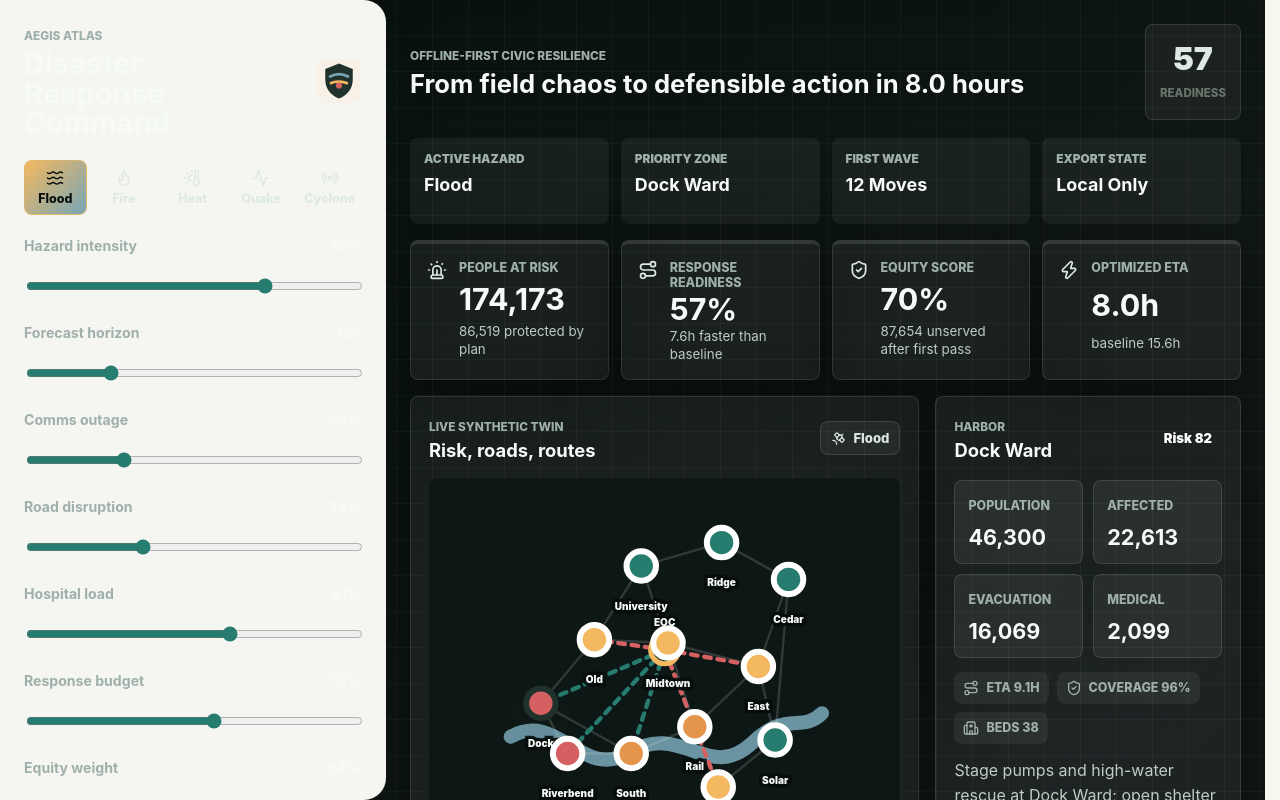
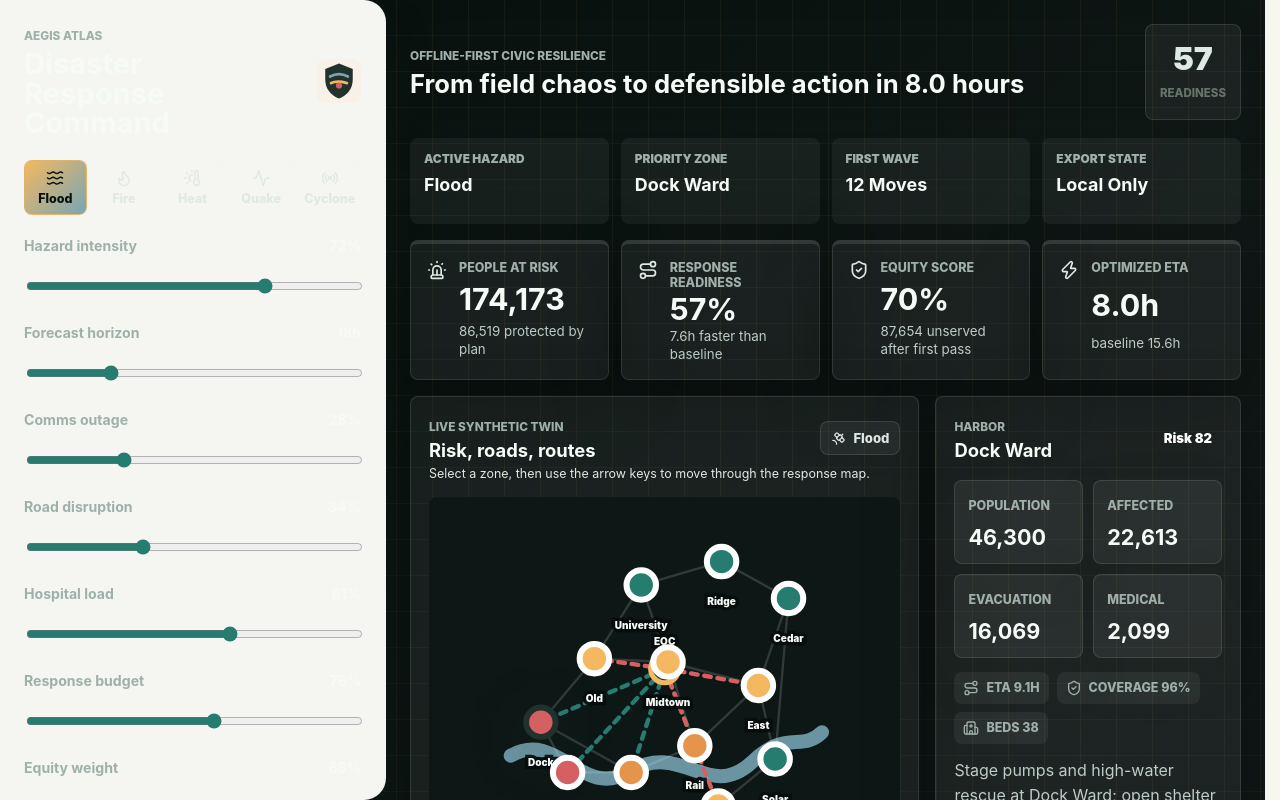
Before and after one commit to shauryamalhotra957-wq/aegis-atlas, a React (Vite) app: page / in a window 1280 px wide. Shown: the top 800 px of the page. Built offline with nearby package versions, Linux system fonts and the light colour scheme.

Commit message:
Improve keyboard navigation for risk map

```diff
--- a/src/App.css
+++ b/src/App.css
@@ -461,9 +461,22 @@ button {
 }
 
 .zone-node:hover circle,
+.zone-node:focus-visible circle,
 .zone-node.is-selected circle {
   filter: drop-shadow(0 4px 8px rgba(33, 49, 43, 0.28));
   stroke: #21312b;
+}
+
+.zone-node:focus-visible .zone-hit-target {
+  fill: rgba(244, 184, 96, 0.22);
+  stroke: #f4b860;
+  stroke-width: 1.4;
+}
+
+.map-navigation-hint {
+  color: var(--ink-soft);
+  font-size: 0.78rem;
+  margin: 0.25rem 0 0.65rem;
 }
 
 .risk-critical {
--- a/src/App.tsx
+++ b/src/App.tsx
@@ -327,8 +327,16 @@ function CommandMap({
         </span>
       </div>
 
+      <p className="map-navigation-hint" id="map-navigation-hint">
+        Select a zone, then use the arrow keys to move through the response map.
+      </p>
       <div className="map-shell">
-        <svg viewBox="0 0 100 100" role="img" aria-label="City risk map">
+        <svg
+          viewBox="0 0 100 100"
+          role="group"
+          aria-label="City risk map"
+          aria-describedby="map-navigation-hint"
+        >
           <rect x="0" y="0" width="100" height="100" rx="4" className="map-base" />
           <path
             d="M4 77 C18 69 25 90 39 82 C55 72 63 91 76 79 C86 69 91 76 97 70"
@@ -363,16 +371,49 @@ function CommandMap({
               EOC
             </text>
           </g>
-          {zones.map((impact) => (
+          {zones.map((impact, index) => (
             <g
               key={impact.zone.id}
               role="button"
-              tabIndex={0}
+              tabIndex={selectedZoneId === impact.zone.id ? 0 : -1}
+              data-zone-id={impact.zone.id}
               aria-label={`${impact.zone.name}, risk ${impact.risk}`}
+              aria-pressed={selectedZoneId === impact.zone.id}
               onClick={() => onSelectZone(impact.zone.id)}
               onKeyDown={(event) => {
                 if (event.key === 'Enter' || event.key === ' ') {
+                  event.preventDefault()
                   onSelectZone(impact.zone.id)
+                  return
+                }
+
+                const keyOffsets: Record<string, number> = {
+                  ArrowRight: 1,
+                  ArrowDown: 1,
+                  ArrowLeft: -1,
+                  ArrowUp: -1,
+                }
+                const offset = keyOffsets[event.key]
+                let nextIndex: number | undefined
+
+                if (offset !== undefined) {
+                  nextIndex = (index + offset + zones.length) % zones.length
+                } else if (event.key === 'Home') {
+                  nextIndex = 0
+                } else if (event.key === 'End') {
+                  nextIndex = zones.length - 1
+                }
+
+                if (nextIndex !== undefined) {
+                  event.preventDefault()
+                  const nextZone = zones[nextIndex]
+                  const nextNode =
+                    nextZone &&
+                    event.currentTarget.ownerSVGElement?.querySelector<SVGGElement>(
+                      `[data-zone-id="${nextZone.zone.id}"]`,
+                    )
+                  nextNode?.focus()
+                  if (nextZone) onSelectZone(nextZone.zone.id)
                 }
               }}
               className={clsx('zone-node', selectedZoneId === impact.zone.id && 'is-selected')}
```
Also changed, not shown: 1 other file (tests, documents, lock files or other folders).
